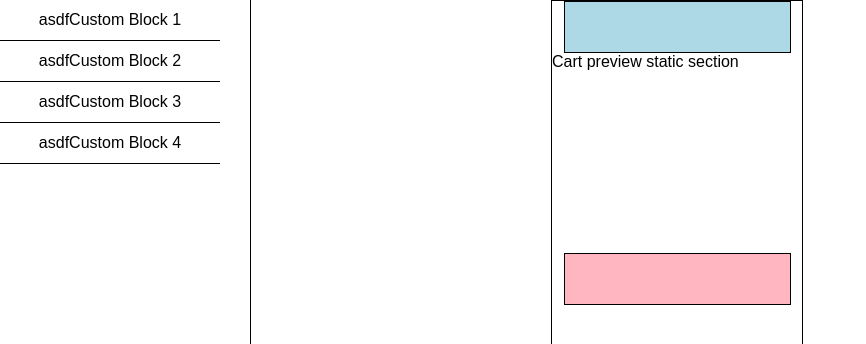
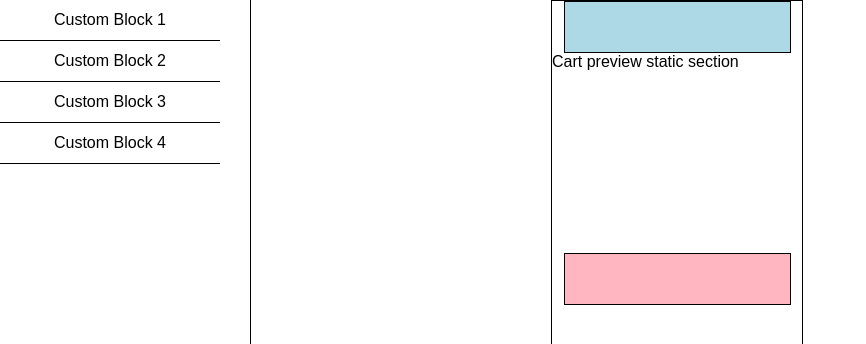
Before and after one commit to alexiastandish/custom-cart-page-demo, a React (Create React App) app: page / in a window 1280 px wide. Shown: the top 344 px of the page, without its empty margins (0-866 px from the left). Built offline with nearby package versions, Linux system fonts and the light colour scheme.

Commit message:
removed asasdf

```diff
--- a/src/components/SidebarBlock.jsx
+++ b/src/components/SidebarBlock.jsx
@@ -8,5 +8,5 @@ export default function SidebarBlock(props) {
     if (overlay) {
         className += ' overlay'
     }
-    return <div className={className}>asdf{title}</div>
+    return <div className={className}>{title}</div>
 }
```
